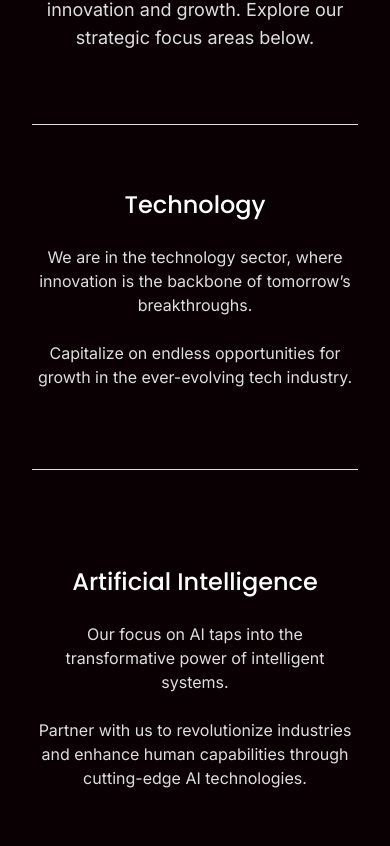
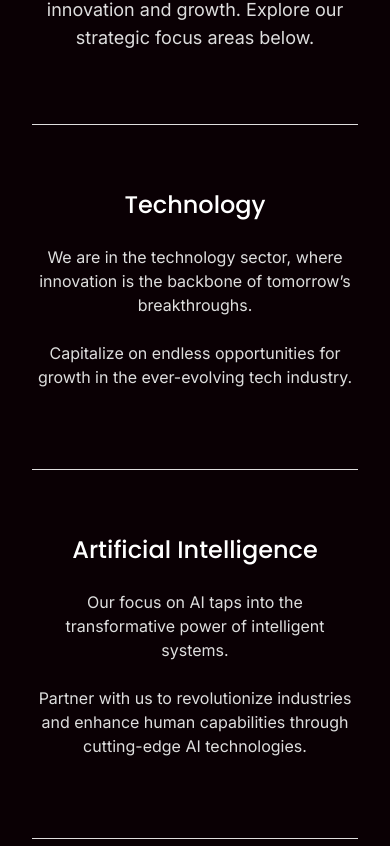
Before and after one commit to UnitCode-org/unit-ventures, a Next.js app: page / in a window 390 px wide. Shown: the part 4358-5204 px from the top of the page. Built offline with nearby package versions, Linux system fonts and the light colour scheme.

Commit message:
fix: remove shaping section gap on mobile

```diff
--- a/src/app/components/Shaping.tsx
+++ b/src/app/components/Shaping.tsx
@@ -50,7 +50,7 @@ const Shaping = forwardRef<HTMLDivElement, Props>(
                 below.
               </p>
             </div>
-            <div className="grid grid-cols-1 lg:grid-cols-3 gap-8 lg:gap-20 mt-16 lg:mt-36">
+            <div className="grid grid-cols-1 lg:grid-cols-3 gap-0 lg:gap-20 mt-16 lg:mt-36">
               <div className="w-full">
                 <Separator className="w-full bg-[#DEDEDE] block lg:hidden" />
                 <h3 className="font-medium text-2xl md:text-3xl mt-16 lg:mt-0">
```
